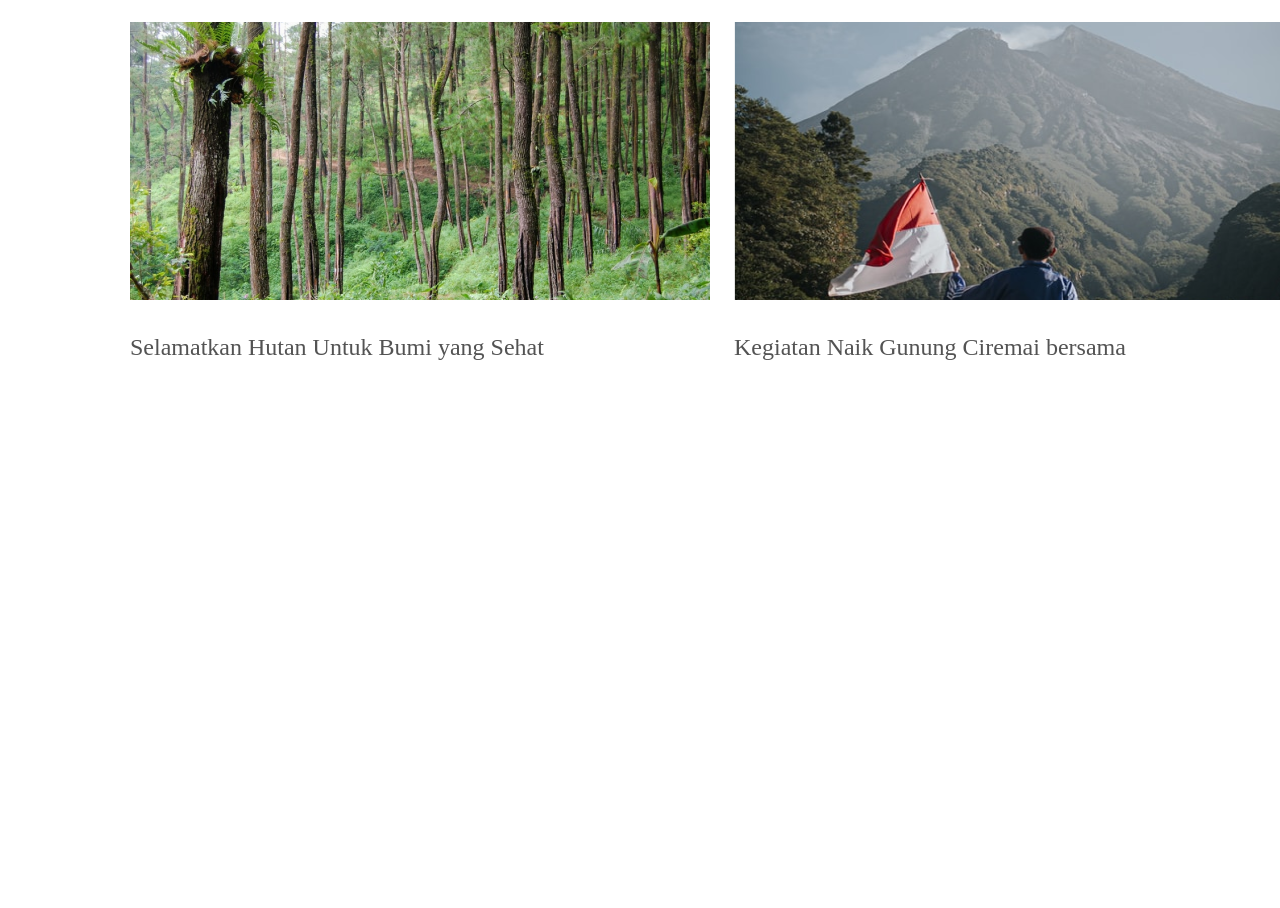
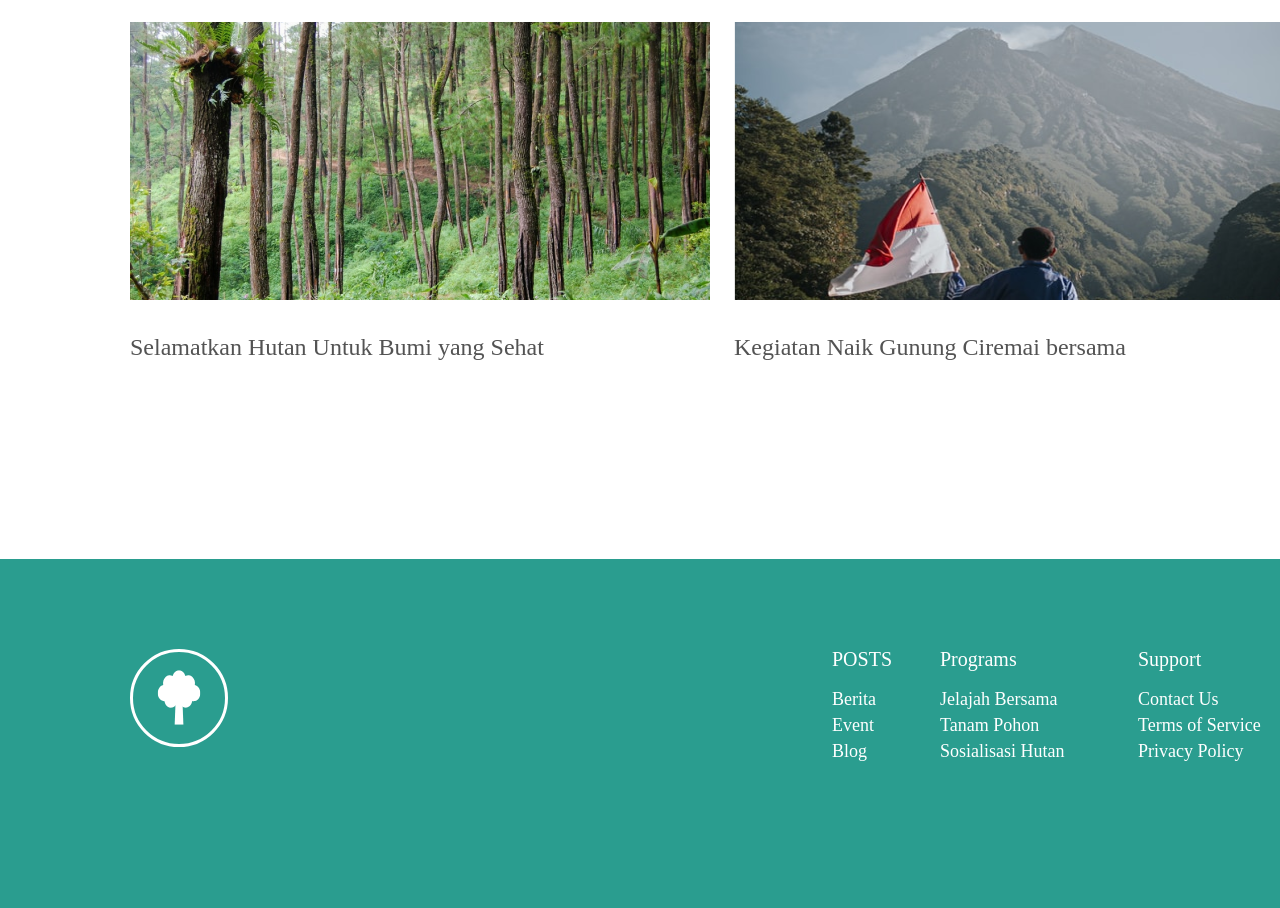
Before and after one commit to levaniP571/homework-5, a plain HTML site: page index.html in a window 1280 px wide. Shown: the part 1697-2605 px from the top of the page. Before the commit the page ends 2057 px from the top, so only its background shows below. Drawn offline with Linux system fonts and the light colour scheme.

Commit message:
ფუტერი

```diff
--- a/index.html
+++ b/index.html
@@ -43,8 +43,13 @@
         <div class="div1">
             <h3 class="h2">Bersama Lindungi Bumi Kita
                 Untuk Masa Depan</h3>
-                <p class="p4">Kami bermimpi untuk menanam lebih dari 10 juta pohon  dan menciptakan dunia yang lebih indah dan asri untuk kita, dia, dan semua. Kami bermimpi untuk menanam lebih dari 10 juta pohon  dan menciptakan dunia yang lebih indah dan asri untuk kita, dia, dan semua. Kami bermimpi untuk menanam lebih dari 10 juta pohon  dan menciptakan dunia yang lebih indah dan asri untuk kita, dia, dan semua. Kami bermimpi untuk menanam lebih dari 10 juta pohon  dan menciptakan dunia yang lebih indah dan asri untuk kita, dia, dan semua.</p>
-                <button class="butt2">Rear More  </button>
+            <p class="p4">Kami bermimpi untuk menanam lebih dari 10 juta pohon dan menciptakan dunia yang lebih indah
+                dan asri untuk kita, dia, dan semua. Kami bermimpi untuk menanam lebih dari 10 juta pohon dan
+                menciptakan dunia yang lebih indah dan asri untuk kita, dia, dan semua. Kami bermimpi untuk menanam
+                lebih dari 10 juta pohon dan menciptakan dunia yang lebih indah dan asri untuk kita, dia, dan semua.
+                Kami bermimpi untuk menanam lebih dari 10 juta pohon dan menciptakan dunia yang lebih indah dan asri
+                untuk kita, dia, dan semua.</p>
+            <button class="butt2">Rear More </button>
         </div>
     </section>
     <!-- სექცია2 -->
@@ -52,8 +57,8 @@
         <h3 class="h3">Berita, Artikel & Event</h3>
         <div class="div2">
 
-          <img class="img3" src="photos/img2.png" alt="">
-          <p class="p5">Selamatkan Hutan Untuk Bumi yang Sehat</p>
+            <img class="img3" src="photos/img2.png" alt="">
+            <p class="p5">Selamatkan Hutan Untuk Bumi yang Sehat</p>
         </div>
 
         <div class="div3">
@@ -61,6 +66,30 @@
             <p class="p5">Kegiatan Naik Gunung Ciremai bersama</p>
         </div>
     </section>
+    <!-- ფუტერი -->
+    <footer class="footer1">
+        <img class="img5" src="photos/logo bertumbuh.svg" alt="">
+        <nav class="nav2">
+            <div class="div5">
+                <h5 class="h6">POSTS</h5>
+                <p class="p6">Berita</p>
+                <p  class="p7">Event</p>
+                <p  class="p6">Blog</p>
+            </div>
+            <div class="div6">
+                <h5 class="h6">Programs</h5>
+                <p class="p6">Jelajah Bersama</p>
+                <p class="p7">Tanam Pohon</p>
+                <p class="p6">Sosialisasi Hutan</p>
+            </div>
+            <div class="div7">
+                <h5 class="h6">Support</h5>
+                <p class="p6">Contact Us</p>
+                <p class="p7">Terms of Service</p>
+                <p class="p6">Privacy Policy</p>
+            </div>
+        </nav>
+    </footer>
 
 
 
--- a/style.css
+++ b/style.css
@@ -122,3 +122,52 @@
     font-size: 24px;
     color: #535353;
 }
+/* ფუტერი */
+.footer1{
+    width: 1440px;
+    background: #2A9D8F;
+    padding: 90px 130px 148px;
+    margin: 0 auto;
+    margin-top: 200px;
+}
+.img5{
+    display: inline-block;
+    width: 98px;
+    vertical-align: top;
+}
+.nav2{
+    display: inline-block;
+    margin-left: 600px;
+    vertical-align: top;
+}
+.div5{
+    display: inline-block;
+    width: 63px;
+    vertical-align: top;
+}
+.div6{
+    display: inline-block;
+    width: 153px;
+    margin-inline: 41px;
+    vertical-align: top;
+}
+.div7{
+    display: inline-block;
+    width: 148px;
+    vertical-align: top;
+}
+.h6{
+    font-size: 20px;
+    margin-bottom: 21px;
+    color: #FFFFFF;
+}
+.p6{
+    color: #FFFFFF;
+    font-size: 18px;
+}
+.p7{
+    color: #FFFFFF;
+    font-size: 18px;
+    margin: 8px 0;
+
+}
```
Also changed, not shown: photos/logo bertumbuh.svg (added).
